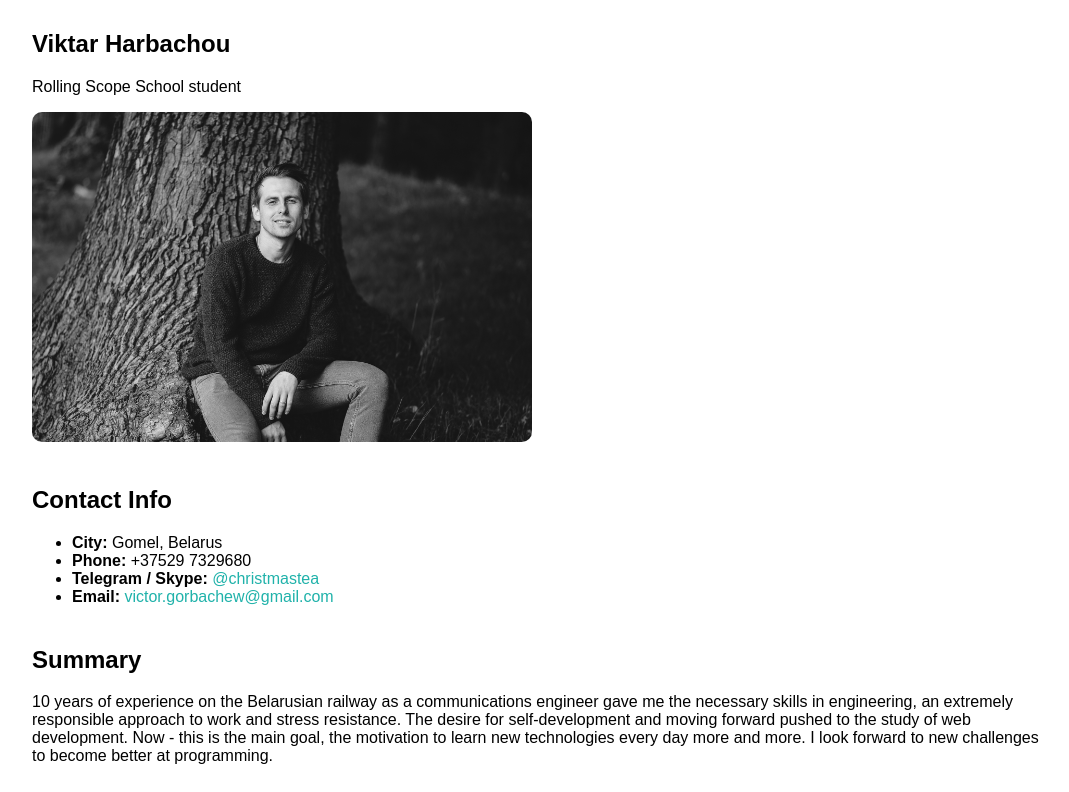
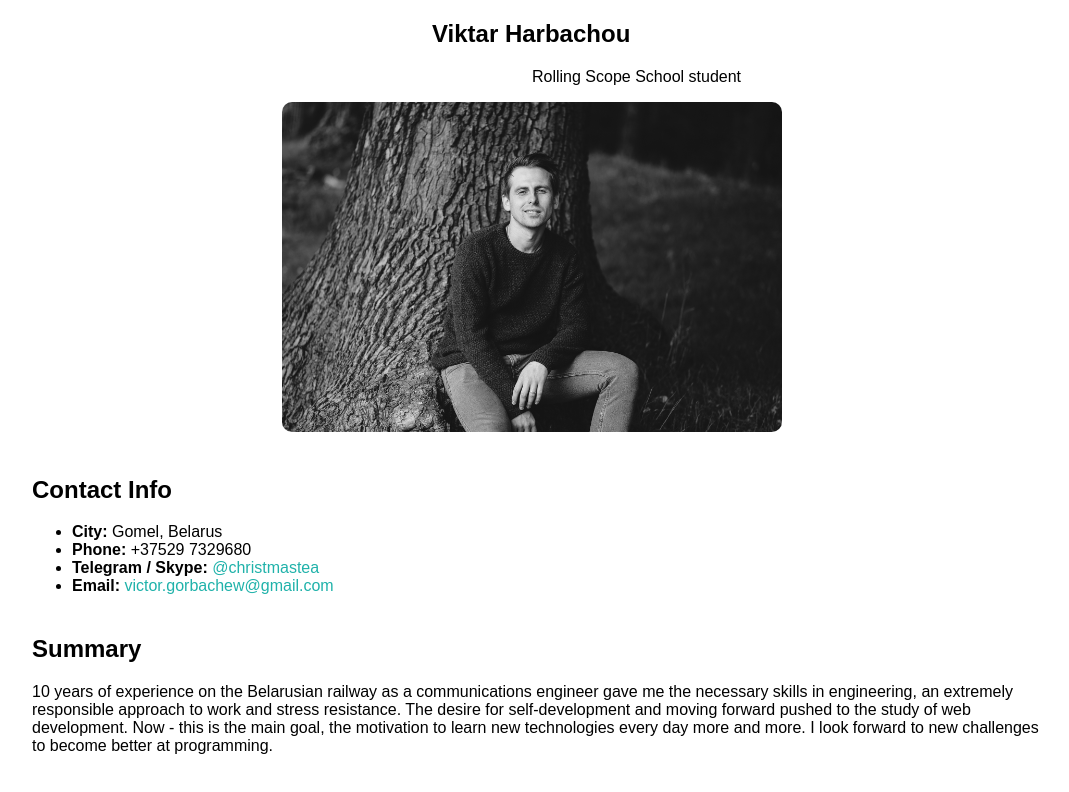
Before and after one commit to Christmastea/rsschool-cv, a plain HTML site: page index.html in a window 1280 px wide. Shown: the top 792 px of the page, without its empty margins (96-1165 px from the left). Drawn offline with Linux system fonts and the light colour scheme; a web font is replaced by a local one.

Commit message:
feat: change html & css files

```diff
--- a/css/styles.css
+++ b/css/style.css
@@ -1,6 +1,4 @@
 body{
-    margin: 0;
-    padding: 0;
     font-family: "Muli", sans-serif;
     font-size: 16px;
 }
@@ -45,5 +43,11 @@ footer{
     margin-bottom: 40px;
 }
 .main-header{
-    margin-top: 30px;
+    margin-left: 250px;
 }
+.student-card p{
+    margin-left: 250px;
+}
+.student-card h2{
+    margin-left: 150px;
+}
--- a/index.html
+++ b/index.html
@@ -6,22 +6,21 @@
     <title>CV</title>
     <link href="https://fonts.googleapis.com/css?family=Lato:400,700&display=swap" rel="stylesheet">
     <link href="https://fonts.googleapis.com/css?family=Muli:400,700,800&display=swap" rel="stylesheet">
-    <link href="css/styles.css" rel="stylesheet">
+    <link href="css/style.css" rel="stylesheet">
 </head>
 <body>
-
   <div class="container">
-
     <header class="main-header main-margin">
-
       <div class="student-card">
+        <div>
           <h2>Viktar Harbachou</h2>
           <p>Rolling Scope School student</p>
+        </div>
+        <div>
           <img src="img/DSC_5267-2_1.jpg" alt="Аватарка">
         </div>
-
+      </div>
     </header>
-
     <div class="contact-info main-margin">
       <h2>Contact Info</h2>
         <ul>
@@ -31,14 +30,12 @@
           <li><span>Email:</span>  <a href="mailto:victorgorbachew@gmail.com">victor.gorbachew@gmail.com</a></li>
         </ul>
       </div>
-
       <div class="summary main-margin">
         <h2>Summary</h2>
         <p>
           10 years of experience on the Belarusian railway as a communications engineer gave me the necessary skills in engineering, an extremely responsible approach to work and stress resistance. The desire for self-development and moving forward pushed to the study of web development. Now - this is the main goal, the motivation to learn new technologies every day more and more. I look forward to new challenges to become better at programming.
        </p>
      </div>
-
      <div class="main-margin">
        <h2>Skills</h2>
        <ul>
@@ -48,21 +45,18 @@
          <li><span>Version control:</span> Git</li>
        </ul>
       </div>
-
      <div class="main-margin">
        <h2>Code examples</h2>
        <p>Examples of my work can be found
          <a href="https://github.com/Christmastea?tab=repositories">here.</a>
        </p>
     </div>
-
     <div class="main-margin">
       <h2>Experience</h2>
         <p>
           I studied C, Delphi, Assembler at the university. Now I'm interested in JavaScript, take courses at <a href="https://htmlacademy.ru/courses">htmlacademy</a>, study materials on the site <a href="https://learn.javascript.ru/">learn.javascript.ru</a>, do tasks on <a href="https://www.codewars.com/dashboard">codewars.</a>
         </p>
     </div>
-
     <div class="main-margin">
       <h2>Education</h2>
       <ul>
@@ -74,12 +68,10 @@
         </li>
      </ul>
    </div>
-
    <div>
      <h2>English</h2>
        <p>My english level is pre-intermediate(A2+).</p>
    </div>
-
    <footer>
      <div class="email">
        <a href="mailto:victorgorbachew@gmail.com">victor.gorbachew@gmail.com</a>
@@ -91,8 +83,6 @@
        <a href="+375297329680">tel: +375297329680</a>
      </div>
    </footer>
-
   </div>
-
 </body>
 </html>
```
Lines whose indentation alone changed are shown as unchanged.
